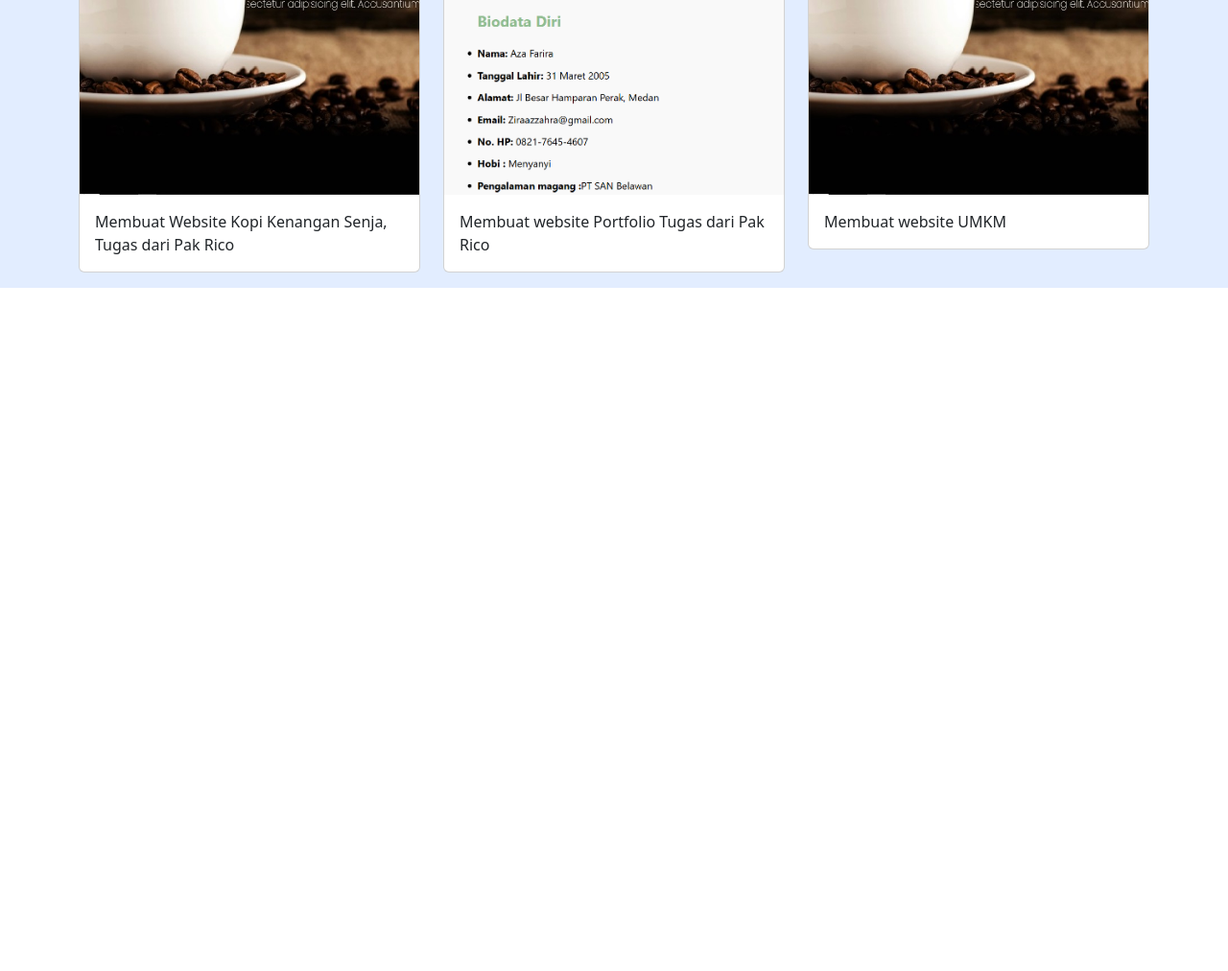
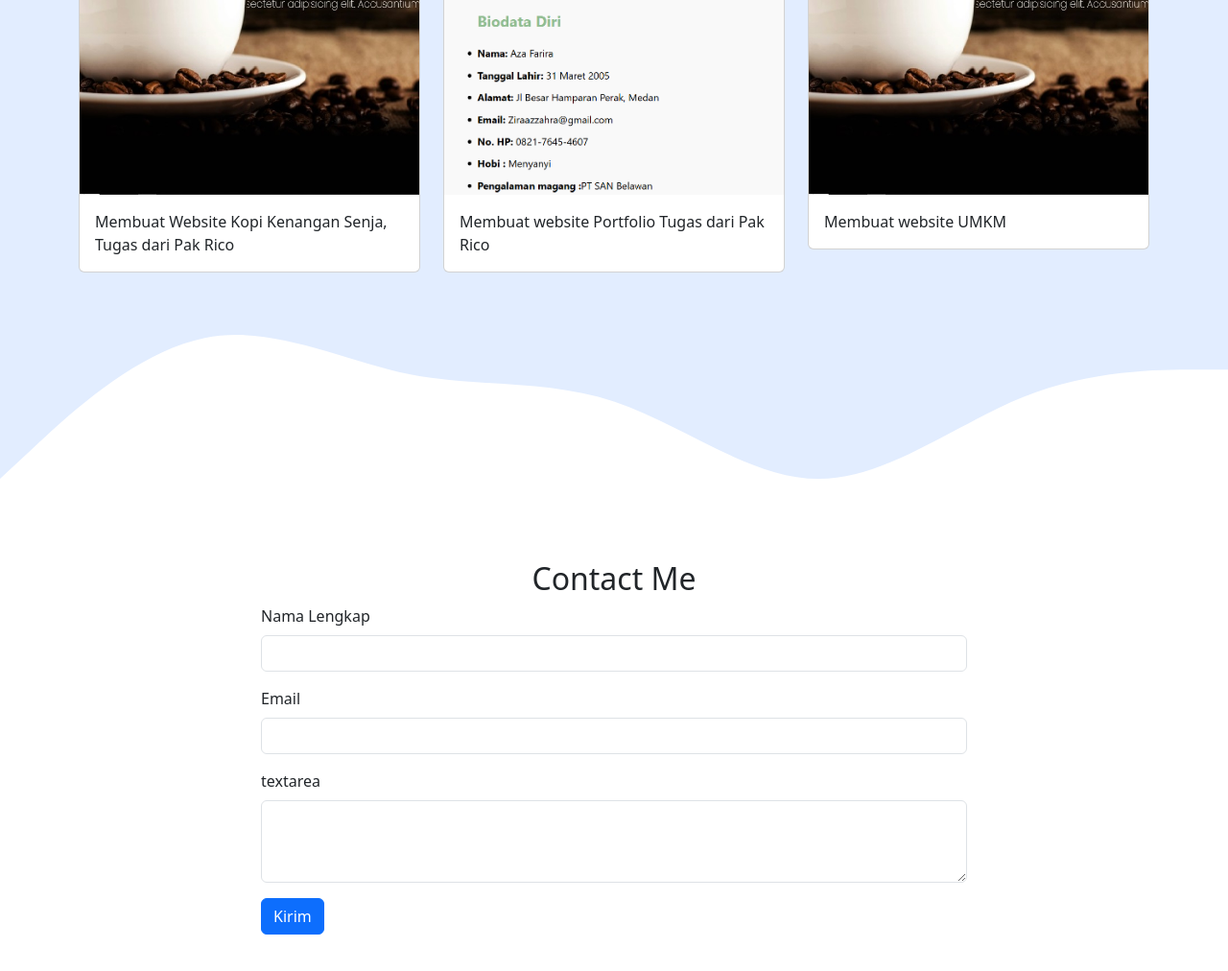
Before and after one commit to Azafarira/Website-Portfolio, a plain HTML site: page index.html in a window 1280 px wide. Shown: the part 1588-2600 px from the top of the page at 96% size. Before the commit the page ends 1888 px from the top, so only its background shows below. Drawn offline with Linux system fonts and the light colour scheme.

Commit message:
menambahkan contact section

```diff
--- a/index.html
+++ b/index.html
@@ -125,5 +125,44 @@
     </section>
     <!-- akhir projects -->
 
+    <!-- contact -->
+    <section id="contact">
+      <svg xmlns="http://www.w3.org/2000/svg" viewBox="0 0 1440 320">
+        <path
+          fill="#e2edff"
+          fill-opacity="10"
+          d="M0,224L40,186.7C80,149,160,75,240,58.7C320,43,400,85,480,101.3C560,117,640,107,720,133.3C800,160,880,224,960,224C1040,224,1120,160,1200,128C1280,96,1360,96,1400,96L1440,96L1440,0L1400,0C1360,0,1280,0,1200,0C1120,0,1040,0,960,0C880,0,800,0,720,0C640,0,560,0,480,0C400,0,320,0,240,0C160,0,80,0,40,0L0,0Z"
+        ></path>
+      </svg>
+      <div class="container mb-5">
+        <div class="row text-center">
+          <div class="col">
+            <h2>Contact Me</h2>
+          </div>
+        </div>
+        <div class="row justify-content-center mb-5">
+          <div class="col-md-8">
+            <form>
+              <div class="mb-3">
+                <label for="name" class="form-label">Nama Lengkap</label>
+                <input type="text" class="form-control" id="name" aria-describedby="name" />
+              </div>
+              <div class="mb-3">
+                <label for="email" class="form-label">Email</label>
+                <input type="text" class="form-control" id="email" aria-describedby="email" />
+              </div>
+
+              <div class="mb-3">
+                <label for="exampleFormControlTextarea1" class="form-label"> textarea</label>
+                <textarea class="form-control" id="exampleFormControlTextarea1" rows="3"></textarea>
+              </div>
+              <button type="submit" class="btn btn-primary">Kirim</button>
+            </form>
+          </div>
+        </div>
+      </div>
+    </section>
+    <!-- akhir contact -->
+
   <script src="js/bootstrap.bundle.min.js"></script>
 </html>
```
Also changed, not shown: ss/hasil contact section.jpg (added).
